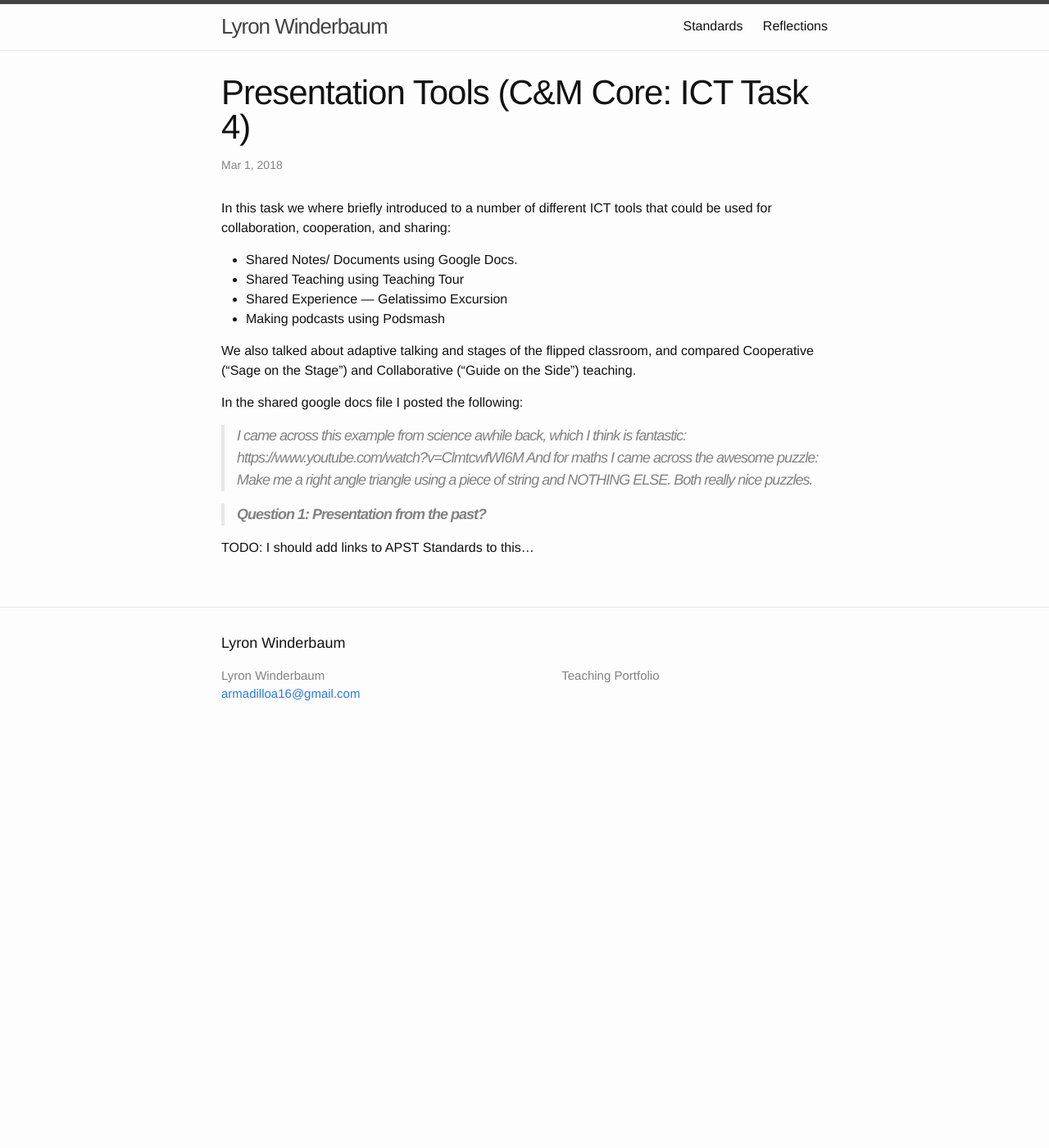
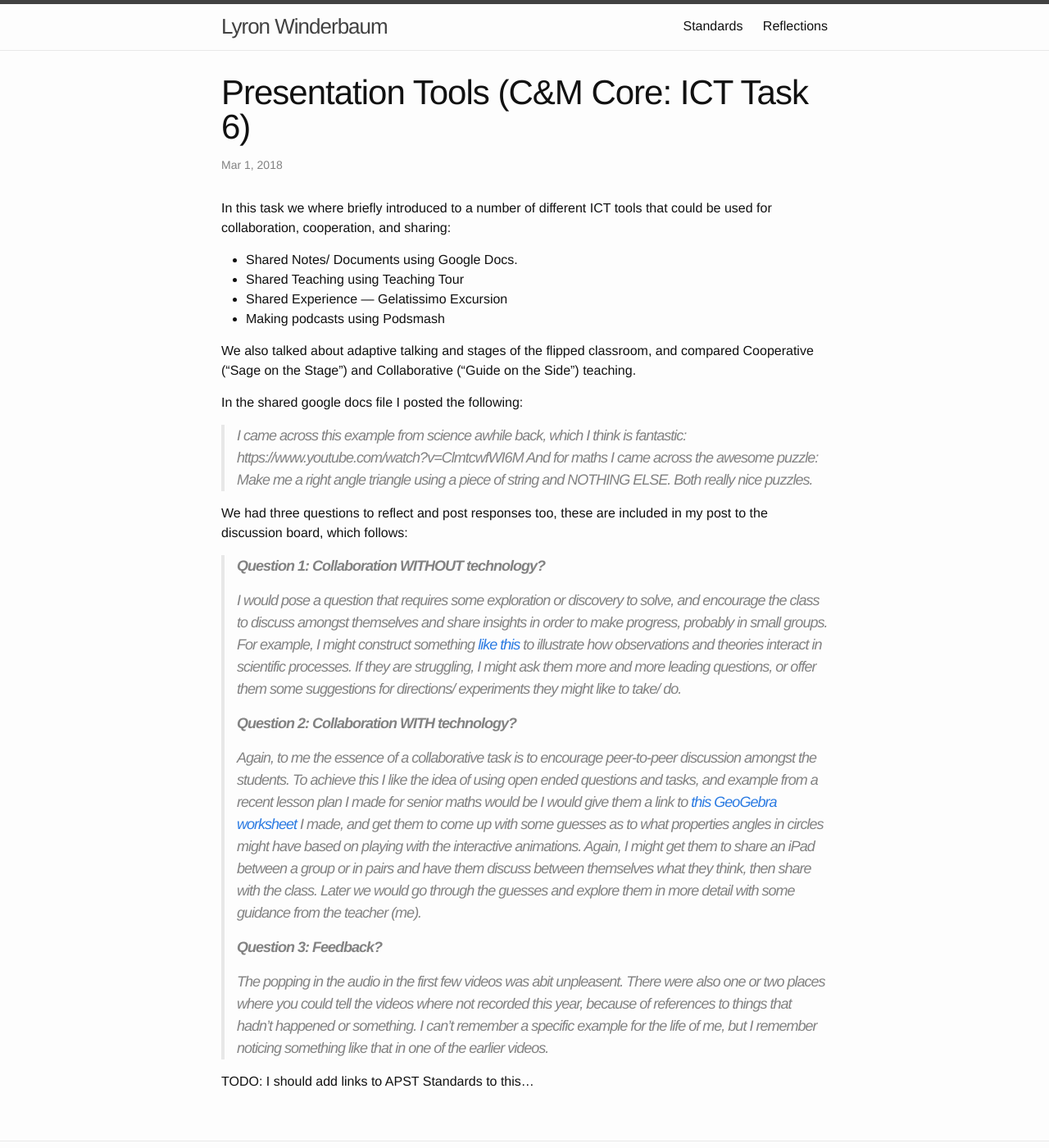
Before and after one commit to Armadilloa16/eportfolio, a Jekyll site: the page built from _posts/2018-03-01-collaboration.md, in a window 1280 px wide and 1400 px high. Shown: the whole window at 82% size. Built offline with Jekyll 4.4.1, drawn with Linux system fonts in a browser that asks for light colours.

Commit message:
ICT Task 6

```diff
--- a/_posts/2018-03-01-collaboration.md
+++ b/_posts/2018-03-01-collaboration.md
@@ -1,6 +1,6 @@
 ---
 layout: post
-title:  "Presentation Tools (C&M Core: ICT Task 4)"
+title:  "Presentation Tools (C&M Core: ICT Task 6)"
 date:   2018-03-01 12:0:00 +1030
 categories: MTeach CMcore ICT
 ---
@@ -21,10 +21,21 @@ https://www.youtube.com/watch?v=ClmtcwfWI6M
 And for maths I came across the awesome puzzle: Make me a right angle triangle using a piece of string and NOTHING ELSE. Both really nice puzzles.
 </blockquote>
 
+We had three questions to reflect and post responses too, these are included in my post to the discussion board, which follows:
+
 <blockquote markdown="1">
 
-**Question 1: Presentation from the past?**
+**Question 1: Collaboration WITHOUT technology?**
 
+I would pose a question that requires some exploration or discovery to solve, and encourage the class to discuss amongst themselves and share insights in order to make progress, probably in small groups. For example, I might construct something [like this](https://youtu.be/ClmtcwfWI6M) to illustrate how observations and theories interact in scientific processes. If they are struggling, I might ask them more and more leading questions, or offer them some suggestions for directions/ experiments they might like to take/ do.
+
+**Question 2: Collaboration WITH technology?**
+
+Again, to me the essence of a collaborative task is to encourage peer-to-peer discussion amongst the students. To achieve this I like the idea of using open ended questions and tasks, and example from a recent lesson plan I made for senior maths would be I would give them a link to [this GeoGebra worksheet](https://ggbm.at/kpREkaRQ) I made, and get them to come up with some guesses as to what properties angles in circles might have based on playing with the interactive animations. Again, I might get them to share an iPad between a group or in pairs and have them discuss between themselves what they think, then share with the class. Later we would go through the guesses and explore them in more detail with some guidance from the teacher (me).
+
+**Question 3: Feedback?**
+
+The popping in the audio in the first few videos was abit unpleasent. There were also one or two places where you could tell the videos where not recorded this year, because of references to things that hadn't happened or something. I can't remember a specific example for the life of me, but I remember noticing something like that in one of the earlier videos.
 
 </blockquote>
 
```
